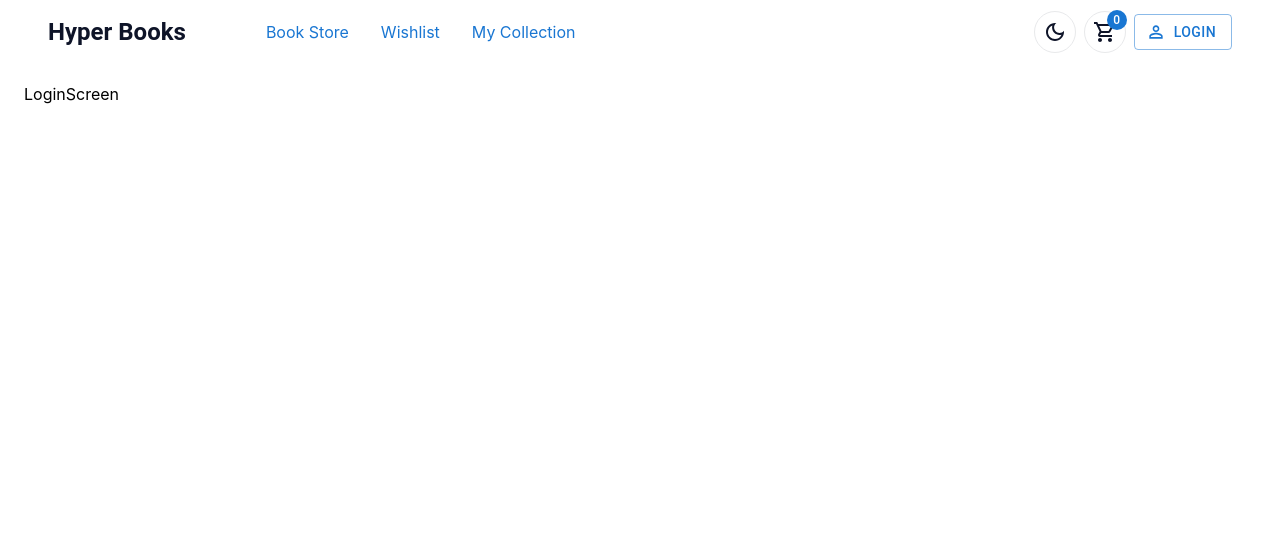
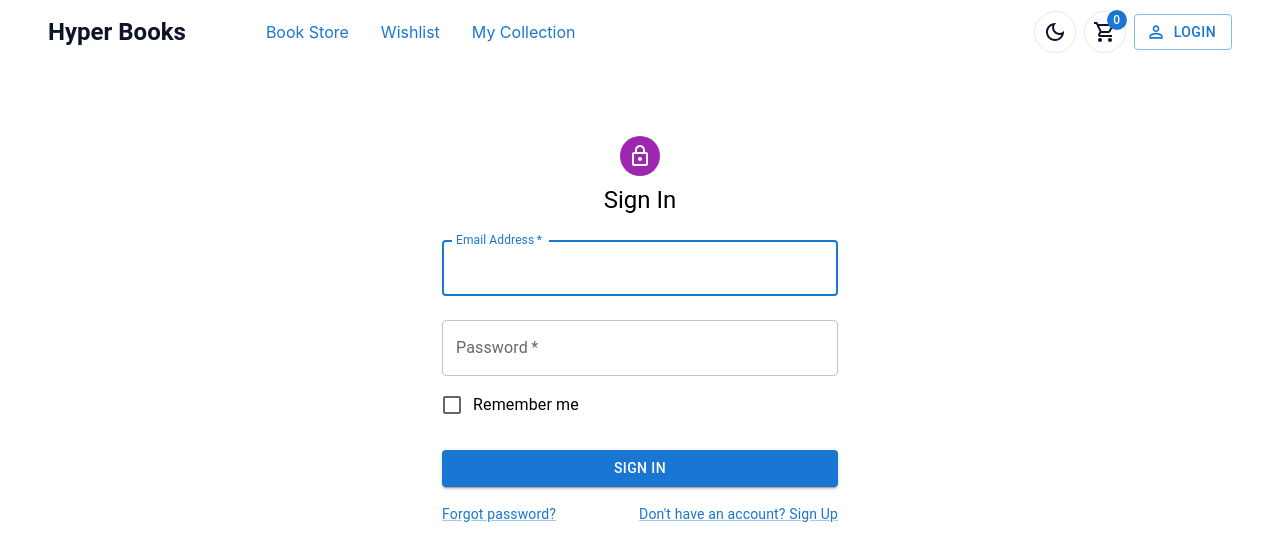
Before and after one commit to Jon-Felipe/hyperbooks, a React (Vite) app: page /login in a window 1280 px wide. Shown: the top 560 px of the page. Built offline with nearby package versions, Linux system fonts and the light colour scheme.

Commit message:
sign in form

```diff
--- a/src/screens/LoginScreen.tsx
+++ b/src/screens/LoginScreen.tsx
@@ -1,9 +1,86 @@
-import React from 'react';
+import { Link as RouterLink } from 'react-router-dom';
+
+// mui
+import Avatar from '@mui/material/Avatar';
+import Button from '@mui/material/Button';
+import TextField from '@mui/material/TextField';
+import FormControlLabel from '@mui/material/FormControlLabel';
+import Checkbox from '@mui/material/Checkbox';
+import Link from '@mui/material/Link';
+import Grid from '@mui/material/Grid';
+import Box from '@mui/material/Box';
+import Typography from '@mui/material/Typography';
+import Container from '@mui/material/Container';
+import LockOutlinedIcon from '@mui/icons-material/LockOutlined';
 
 type Props = {};
 
 function LoginScreen({}: Props) {
-  return <div>LoginScreen</div>;
+  return (
+    <Container component='article' maxWidth='xs'>
+      <Box
+        sx={{
+          marginTop: 8,
+          display: 'flex',
+          flexDirection: 'column',
+          alignItems: 'center',
+        }}
+      >
+        <Avatar sx={{ m: 1, bgcolor: 'secondary.main' }}>
+          <LockOutlinedIcon />
+        </Avatar>
+        <Typography component='h1' variant='h5'>
+          Sign In
+        </Typography>
+        <Box component='form' noValidate sx={{ mt: 1 }}>
+          <TextField
+            margin='normal'
+            required
+            fullWidth
+            id='email'
+            label='Email Address'
+            name='email'
+            autoComplete='email'
+            autoFocus
+          />
+          <TextField
+            margin='normal'
+            required
+            fullWidth
+            id='password'
+            label='Password'
+            name='password'
+            type='password'
+            autoComplete='current-password'
+          />
+          <FormControlLabel
+            control={<Checkbox value='remember' color='primary' />}
+            label='Remember me'
+          />
+          <Button
+            type='submit'
+            fullWidth
+            variant='contained'
+            sx={{ mt: 3, mb: 2 }}
+          >
+            Sign In
+          </Button>
+          <Grid container>
+            <Grid item xs>
+              <Link component={RouterLink} to='/login' variant='body2'>
+                Forgot password?
+              </Link>
+            </Grid>
+            <Grid item>
+              <Link component={RouterLink} to='/register' variant='body2'>
+                Don't have an account? Sign Up
+              </Link>
+            </Grid>
+          </Grid>
+        </Box>
+      </Box>
+    </Container>
+  );
 }
 
 export default LoginScreen;
```
